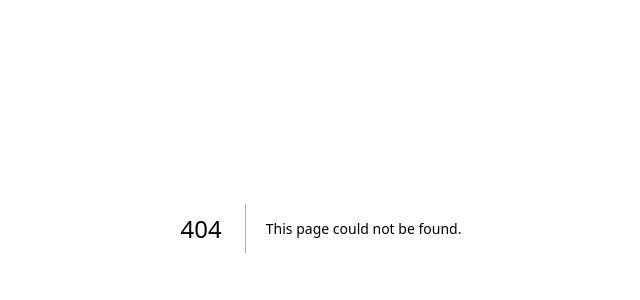
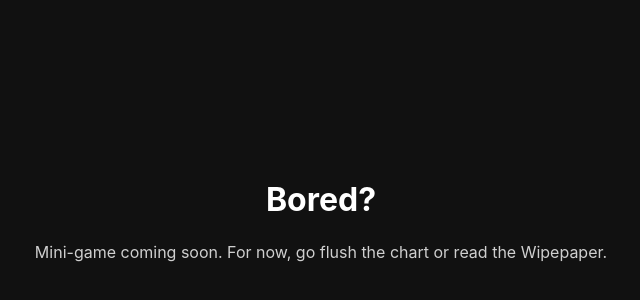
Before and after one commit to Flushimoto/TOILETCOIN, a Next.js app: page /bored in a window 1280 px wide. Before the commit this address had no page. Shown: the part 172-472 px from the top of the page, without its empty margins (319-959 px from the left). Built offline with nearby package versions, Linux system fonts and the light colour scheme.

Commit message:
Create page.tsx

```diff
--- /dev/null
+++ b/app/bored/page.tsx
@@ -0,0 +1,20 @@
+'use client';
+
+export default function Page() {
+  return (
+    <div style={{
+      minHeight: '100vh',
+      display: 'grid',
+      placeItems: 'center',
+      color: '#fff',
+      background: '#111',
+      textAlign: 'center',
+      padding: 24
+    }}>
+      <div>
+        <h1 style={{margin: 0}}>Bored?</h1>
+        <p style={{opacity: .8}}>Mini-game coming soon. For now, go flush the chart or read the Wipepaper.</p>
+      </div>
+    </div>
+  );
+}
```
